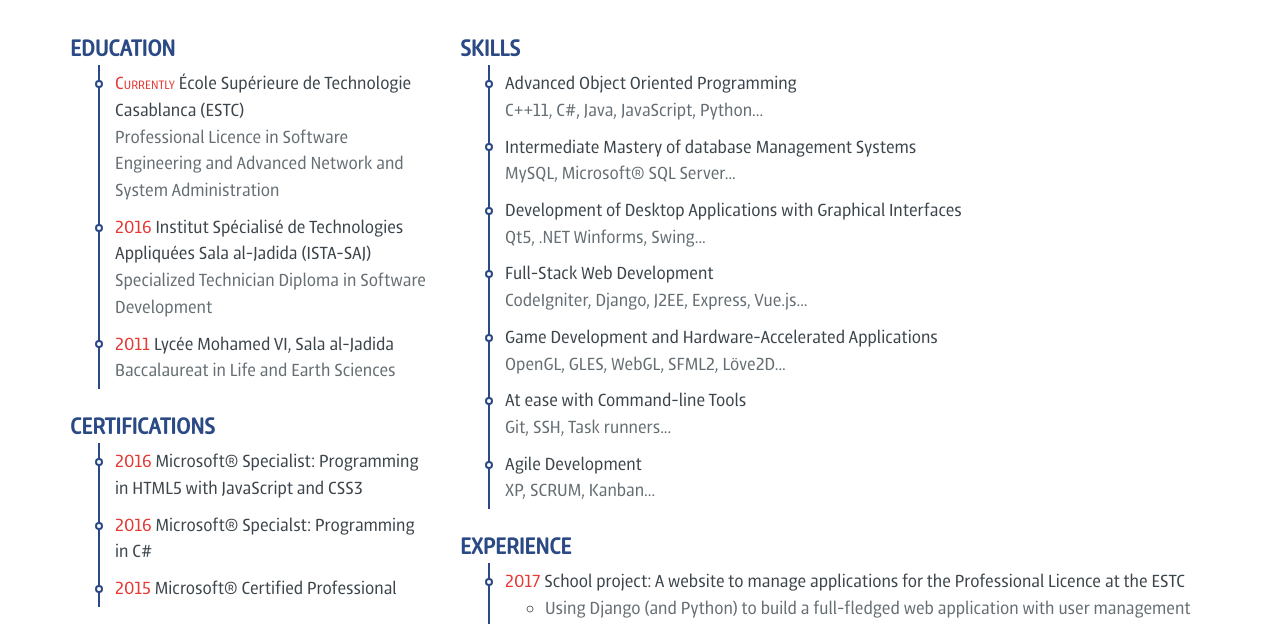
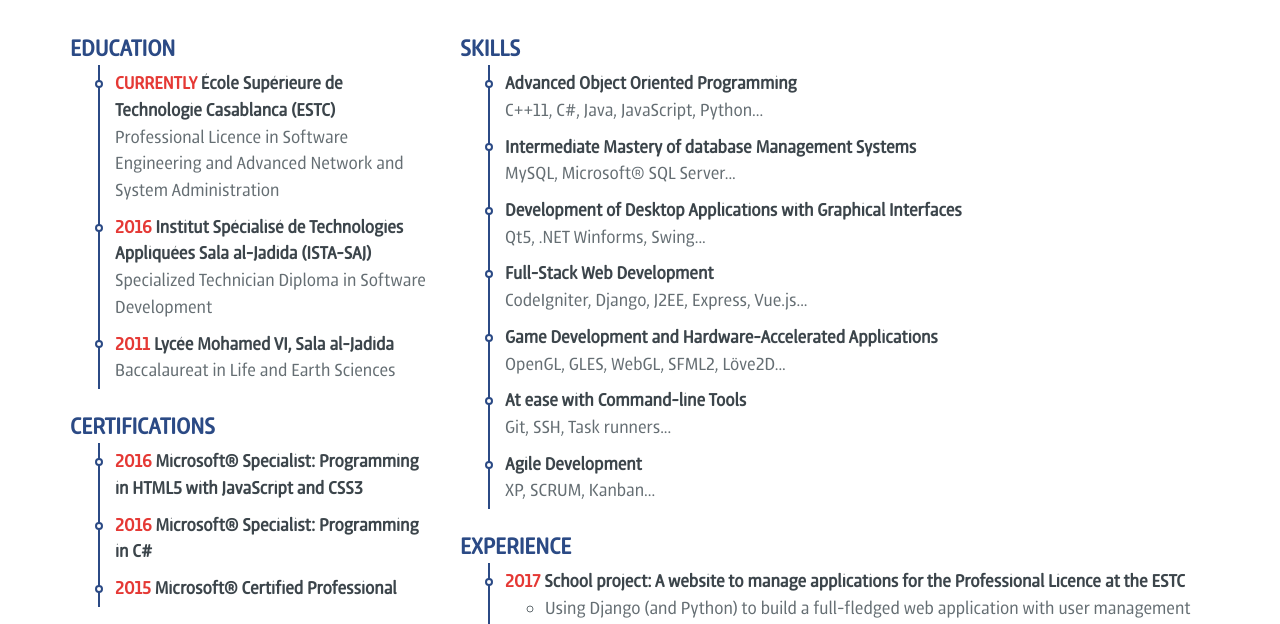
Before and after one commit to dermoumi/dermoumi.github.io, a plain HTML site: page resume/index.html in a window 1280 px wide. Shown: the part 176-800 px from the top of the page. Drawn offline with Linux system fonts and the light colour scheme.

Commit message:
Fixed some typos, improved language selection

```diff
--- a/resume/css/style.css
+++ b/resume/css/style.css
@@ -147,7 +147,7 @@ article h3 {
 }
 
 article h4 {
-    font-weight: normal;
+    /*font-weight: normal;*/
     color: #3C454B;
     margin: 0;
 }
@@ -188,7 +188,7 @@ article .section-item, article .section-description {
 
 article h4 .item-prefix {
     color: #E53935;
-    font-variant: small-caps;
+    text-transform: uppercase;
 }
 
 article .item-description {
@@ -197,6 +197,7 @@ article .item-description {
 
 article .notes {
     margin: 0;
+    color: #3C454B;
 }
 
 @media print {
--- a/resume/index.html
+++ b/resume/index.html
@@ -17,7 +17,14 @@
   <body>
     <div id="language-select">
       <div class="container">
-        <a :href="'#' + code" @click="toggleLanguage">{{ label }}</a>
+        <a
+          v-for="(lang, code) in languages"
+          v-if="code != currentLanguage"
+          v-bind:href="'#' + code"
+          v-on:click.prevent="setLanguage(code)"
+        >
+          {{ lang.label }}
+        </a>
       </div>
     </div>
     <div id="wrapper" class="container">
--- a/resume/js/main.js
+++ b/resume/js/main.js
@@ -41,7 +41,7 @@ window.__sdermoumi__ = window.__sdermoumi__ || (function() {
                     },
                     {
                         prefix: 2016,
-                        title: 'Microsoft® Specialst: Programming in C#'
+                        title: 'Microsoft® Specialist: Programming in C#'
                     },
                     {
                         prefix: 2015,
@@ -148,7 +148,7 @@ window.__sdermoumi__ = window.__sdermoumi__ || (function() {
         picture: 'img/handsomedude.jpg',
         lastName: 'Dermoumi',
         firstName: 'Saïd',
-        title: 'Developpeur Informatique',
+        title: 'Développeur Informatique',
         info: [
             { type: 'address', value: 'Sala al-Jadida, Rabat Salé, Maroc' },
             { type: 'email', value: 'sdermoumi@gmail.com' },
@@ -160,7 +160,7 @@ window.__sdermoumi__ = window.__sdermoumi__ || (function() {
                 title: 'Éducation',
                 items: [
                     {
-                        prefix: 'Currently',
+                        prefix: 'Actuellement',
                         title: 'École Supérieure de Technologie Casablanca (ESTC)',
                         description: 'Licence Professionnelle en Génie Logiciel et Administration Avancée de Systèmes et Réseaux Informatiques',
                         notes: 'Majorant du premier semestre.'
@@ -187,7 +187,7 @@ window.__sdermoumi__ = window.__sdermoumi__ || (function() {
                     },
                     {
                         prefix: 2016,
-                        title: 'Microsoft® Specialst: Programming in C#'
+                        title: 'Microsoft® Specialist: Programming in C#'
                     },
                     {
                         prefix: 2015,
@@ -299,6 +299,7 @@ window.__sdermoumi__ = window.__sdermoumi__ || (function() {
             picture: '',
             firstPicture: '',
             lastName: '',
+            firstName: '',
             title: '',
             info: '',
             sectionsLeft: '',
@@ -306,27 +307,16 @@ window.__sdermoumi__ = window.__sdermoumi__ || (function() {
         }
     });
 
-    var langVm = new Vue({
-        el: '#language-select',
-        data: {
-            code: window.location.hash == '#fr' ? 'en' : 'fr',
-            label: window.location.hash == '#fr' ? 'english' : 'français'
+    var languages = {
+        'en': {
+            label: 'english',
+            data: resumeDataEn
         },
-        methods: {
-            toggleLanguage: function() {
-                if (this.code == 'fr') {
-                    this.code = 'en';
-                    this.label = 'english';
-                    setLanguageObject(resumeDataFr);
-                }
-                else {
-                    this.code = 'fr';
-                    this.label = 'français';
-                    setLanguageObject(resumeDataEn);
-                }
-            }
+        'fr': {
+            label: 'français',
+            data: resumeDataFr
         }
-    })
+    };
 
     function setLanguageObject(obj) {
         vm.picture = obj.picture;
@@ -338,7 +328,32 @@ window.__sdermoumi__ = window.__sdermoumi__ || (function() {
         vm.sectionsRight = obj.sectionsRight;
     }
 
-    setLanguageObject(window.location.hash == '#fr' ? resumeDataFr : resumeDataEn);
+    function setLanguage(lang) {
+        if (!lang || !(lang in languages)) {
+            lang = 'en';
+        }
+
+        setLanguageObject(languages[lang].data);
+        langVm.currentLanguage = lang;
+        window.location.hash = '#' + lang;
+    }
+
+    function getHashLanguage() {
+        return window.location.hash.substr(1) || 'en';
+    }
+
+    var langVm = new Vue({
+        el: '#language-select',
+        data: {
+            languages: languages,
+            currentLanguage: getHashLanguage()
+        },
+        methods: {
+            setLanguage: setLanguage
+        }
+    })
+
+    setLanguage(getHashLanguage());
 
     return true;
 })();
```
